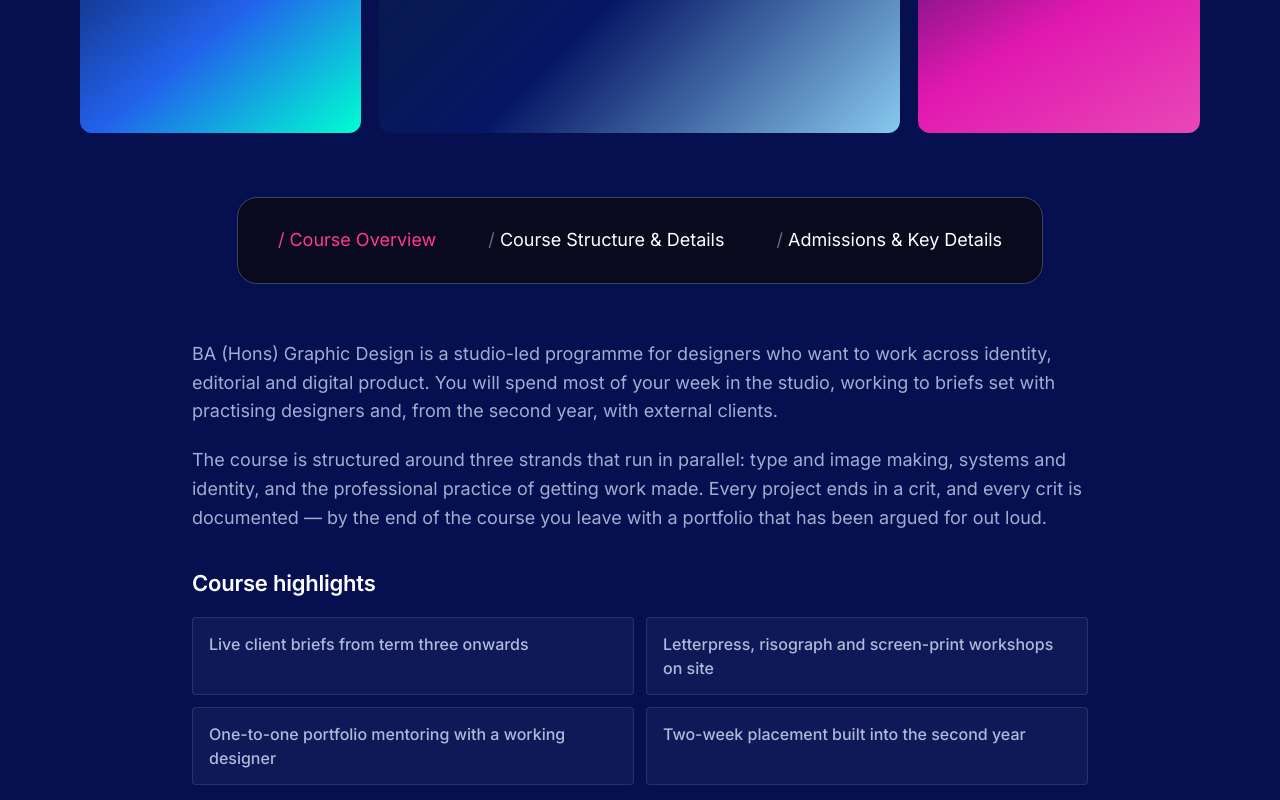
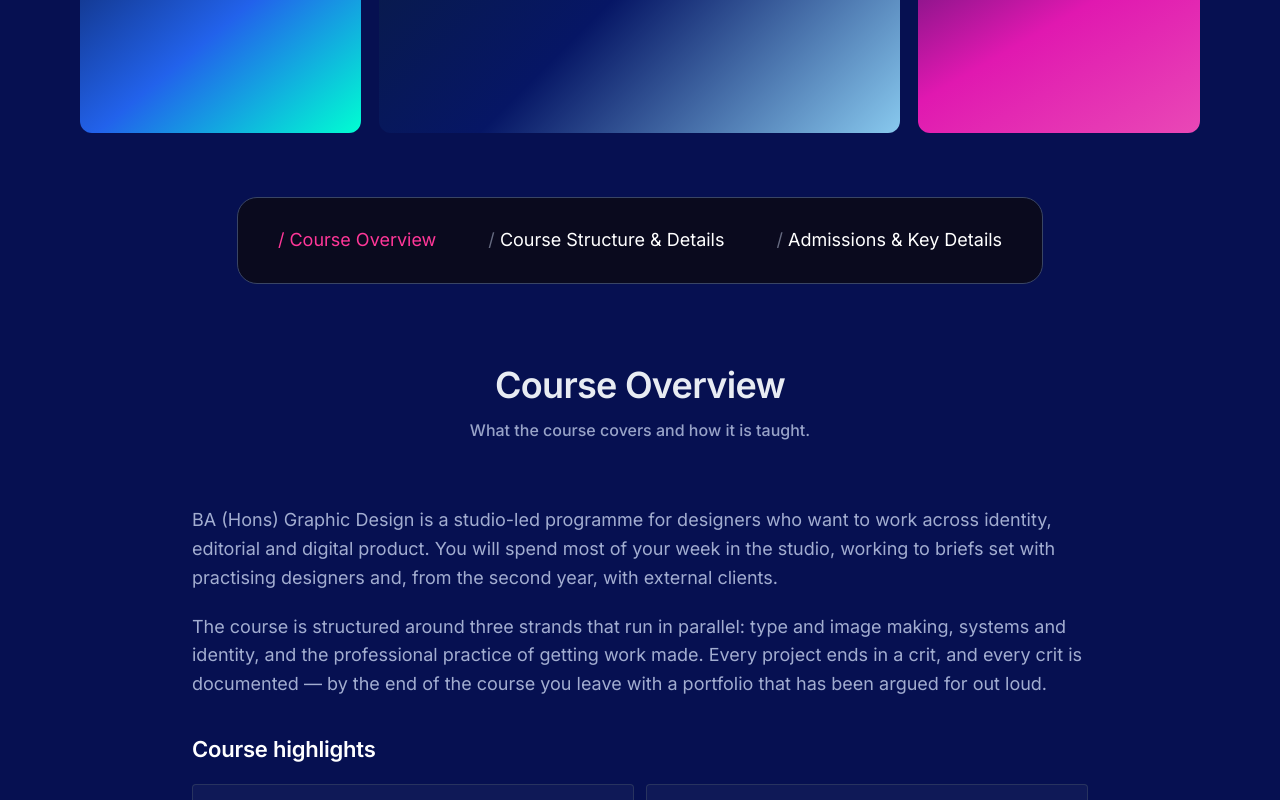
Before and after one commit to yousufhossendev/Victoria-College, a Next.js app: page /courses/graphic-design in a window 1280 px wide. Shown: the part 600-1400 px from the top of the page. Built offline with nearby package versions, Linux system fonts and the light colour scheme.

Commit message:
removed course tabs

```diff
--- a/src/app/courses/[slug]/page.tsx
+++ b/src/app/courses/[slug]/page.tsx
@@ -2,7 +2,7 @@ import type { Metadata } from "next";
 import { notFound } from "next/navigation";
 import { Container } from "@/components/ui/Container";
 import { CourseDetailHero } from "@/components/course/CourseDetailHero";
-import { CourseTabs } from "@/components/course/CourseTabs";
+import { CourseSectionNav } from "@/components/course/CourseSectionNav";
 import { CourseInformation } from "@/components/course/CourseInformation";
 import { CourseStructure } from "@/components/course/CourseStructure";
 import { CourseAdmissions } from "@/components/course/CourseAdmissions";
@@ -10,6 +10,13 @@ import { getCourse, getCourseSlugs } from "@/lib/courses";
 import type { Course } from "@/lib/types";
 
 type Params = Promise<{ slug: string }>;
+
+/** Section ids double as the in-page anchors, so they are defined once. */
+const SECTIONS = [
+  { id: "course-overview", label: "Course Overview" },
+  { id: "course-structure-details", label: "Course Structure & Details" },
+  { id: "admissions-key-details", label: "Admissions & Key Details" },
+] as const;
 
 export function generateStaticParams() {
   return getCourseSlugs().map((slug) => ({ slug }));
@@ -32,29 +39,30 @@ export default async function CourseDetailPage({ params }: { params: Params }) {
     <>
       <CourseDetailHero course={course} />
 
-      <section data-section="course-tabs" className="bg-card pb-20 pt-14 lg:pb-28 lg:pt-16">
+      <div data-section="course-body" className="bg-card pb-20 pt-14 lg:pb-28 lg:pt-16">
         <Container>
-          <CourseTabs
-            tabs={[
-              {
-                id: "overview",
-                label: "Course Overview",
-                content: <OverviewPanel course={course} />,
-              },
-              {
-                id: "structure",
-                label: "Course Structure & Details",
-                content: <CourseStructure course={course} />,
-              },
-              {
-                id: "admissions",
-                label: "Admissions & Key Details",
-                content: <CourseAdmissions course={course} />,
-              },
-            ]}
-          />
+          <CourseSectionNav sections={SECTIONS} />
+
+          {/*
+            Sections run one after another rather than behind tabs, so every one
+            is reachable by link, findable with in-page search and printable.
+            scroll-mt clears the sticky header when an anchor is followed.
+          */}
+          <div className="mt-16 space-y-24 lg:mt-20 lg:space-y-32">
+            <section id={SECTIONS[0].id} aria-label={SECTIONS[0].label} className="scroll-mt-28">
+              <OverviewPanel course={course} />
+            </section>
+
+            <section id={SECTIONS[1].id} aria-label={SECTIONS[1].label} className="scroll-mt-28">
+              <CourseStructure course={course} />
+            </section>
+
+            <section id={SECTIONS[2].id} aria-label={SECTIONS[2].label} className="scroll-mt-28">
+              <CourseAdmissions course={course} />
+            </section>
+          </div>
         </Container>
-      </section>
+      </div>
     </>
   );
 }
@@ -62,6 +70,15 @@ export default async function CourseDetailPage({ params }: { params: Params }) {
 function OverviewPanel({ course }: { course: Course }) {
   return (
     <div className="space-y-16">
+      {/* Each stacked section carries its own heading now that they are not
+          behind tabs — otherwise the first one arrives unlabelled. */}
+      <div className="text-center">
+        <h2 className="text-card-title sm:text-subheading">Course Overview</h2>
+        <p className="mt-3 text-default text-pale-blue/70">
+          What the course covers and how it is taught.
+        </p>
+      </div>
+
       <div className="mx-auto max-w-4xl space-y-5 text-body text-pale-blue/75">
         {course.overview.map((paragraph) => (
           <p key={paragraph.slice(0, 40)}>{paragraph}</p>
--- /dev/null
+++ b/src/components/course/CourseSectionNav.tsx
@@ -0,0 +1,67 @@
+"use client";
+
+import { useEffect, useState } from "react";
+
+export interface CourseSection {
+  id: string;
+  label: string;
+}
+
+/**
+ * In-page navigation for the course detail sections. These are real anchors, so
+ * every section is linkable and shareable and the page works with JavaScript
+ * off. The highlight is a scroll-spy on top of that, not the mechanism.
+ */
+export function CourseSectionNav({ sections }: { sections: readonly CourseSection[] }) {
+  const [active, setActive] = useState(sections[0]?.id);
+
+  useEffect(() => {
+    const elements = sections
+      .map((section) => document.getElementById(section.id))
+      .filter((element): element is HTMLElement => element !== null);
+
+    if (elements.length === 0) return;
+
+    // Band across the middle of the viewport: whichever section occupies it is
+    // the one being read.
+    const observer = new IntersectionObserver(
+      (entries) => {
+        const visible = entries
+          .filter((entry) => entry.isIntersecting)
+          .sort((a, b) => a.boundingClientRect.top - b.boundingClientRect.top);
+
+        if (visible[0]) setActive(visible[0].target.id);
+      },
+      { rootMargin: "-45% 0px -50% 0px", threshold: 0 },
+    );
+
+    for (const element of elements) observer.observe(element);
+    return () => observer.disconnect();
+  }, [sections]);
+
+  return (
+    <nav aria-label="On this page" className="flex justify-center">
+      <ul className="flex max-w-full flex-wrap items-center justify-center gap-y-3 rounded-button border border-border bg-base px-6 py-5 sm:gap-x-13 sm:px-10 sm:py-7">
+        {sections.map((section) => {
+          const current = section.id === active;
+          return (
+            <li key={section.id}>
+              <a
+                href={`#${section.id}`}
+                aria-current={current ? "true" : undefined}
+                className={`px-3 text-body transition-colors sm:px-0 ${
+                  current ? "text-pink" : "text-white hover:text-pink"
+                }`}
+              >
+                <span aria-hidden="true" className={current ? "text-pink" : "text-pale-blue/45"}>
+                  /{" "}
+                </span>
+                {section.label}
+              </a>
+            </li>
+          );
+        })}
+      </ul>
+    </nav>
+  );
+}
--- a/src/components/course/CourseTabs.tsx
+++ /dev/null
@@ -1,92 +0,0 @@
-"use client";
-
-import { useId, useRef, useState, type KeyboardEvent, type ReactNode } from "react";
-
-export interface TabItem {
-  id: string;
-  label: string;
-  content: ReactNode;
-}
-
-/**
- * Tabs with the keyboard behaviour the WAI-ARIA pattern expects: arrow keys
- * move between tabs, Home/End jump to the ends, and only the active tab is in
- * the tab order.
- */
-export function CourseTabs({ tabs }: { tabs: TabItem[] }) {
-  const baseId = useId();
-  const [active, setActive] = useState(tabs[0]?.id);
-  const refs = useRef<Record<string, HTMLButtonElement | null>>({});
-
-  const focusTab = (id: string) => {
-    setActive(id);
-    refs.current[id]?.focus();
-  };
-
-  const onKeyDown = (event: KeyboardEvent<HTMLButtonElement>, index: number) => {
-    const keys: Record<string, number> = {
-      ArrowRight: index + 1,
-      ArrowLeft: index - 1,
-      Home: 0,
-      End: tabs.length - 1,
-    };
-
-    const next = keys[event.key];
-    if (next === undefined) return;
-
-    event.preventDefault();
-    focusTab(tabs[(next + tabs.length) % tabs.length].id);
-  };
-
-  return (
-    <div>
-      <div
-        role="tablist"
-        aria-label="Course information"
-        className="mx-auto flex w-fit max-w-full flex-wrap items-center justify-center gap-y-3 rounded-button border border-border bg-base px-6 py-5 sm:gap-x-13 sm:px-10 sm:py-7"
-      >
-        {tabs.map((tab, index) => {
-          const selected = tab.id === active;
-          return (
-            <button
-              key={tab.id}
-              ref={(node) => {
-                refs.current[tab.id] = node;
-              }}
-              type="button"
-              role="tab"
-              id={`${baseId}-tab-${tab.id}`}
-              aria-selected={selected}
-              aria-controls={`${baseId}-panel-${tab.id}`}
-              tabIndex={selected ? 0 : -1}
-              onClick={() => setActive(tab.id)}
-              onKeyDown={(event) => onKeyDown(event, index)}
-              className={`px-3 text-body transition-colors sm:px-0 ${
-                selected ? "text-pink" : "text-white hover:text-pink"
-              }`}
-            >
-              <span aria-hidden="true" className={selected ? "text-pink" : "text-pale-blue/45"}>
-                /{" "}
-              </span>
-              {tab.label}
-            </button>
-          );
-        })}
-      </div>
-
-      {tabs.map((tab) => (
-        <div
-          key={tab.id}
-          role="tabpanel"
-          id={`${baseId}-panel-${tab.id}`}
-          aria-labelledby={`${baseId}-tab-${tab.id}`}
-          hidden={tab.id !== active}
-          tabIndex={0}
-          className="pt-14"
-        >
-          {tab.id === active ? tab.content : null}
-        </div>
-      ))}
-    </div>
-  );
-}
```
